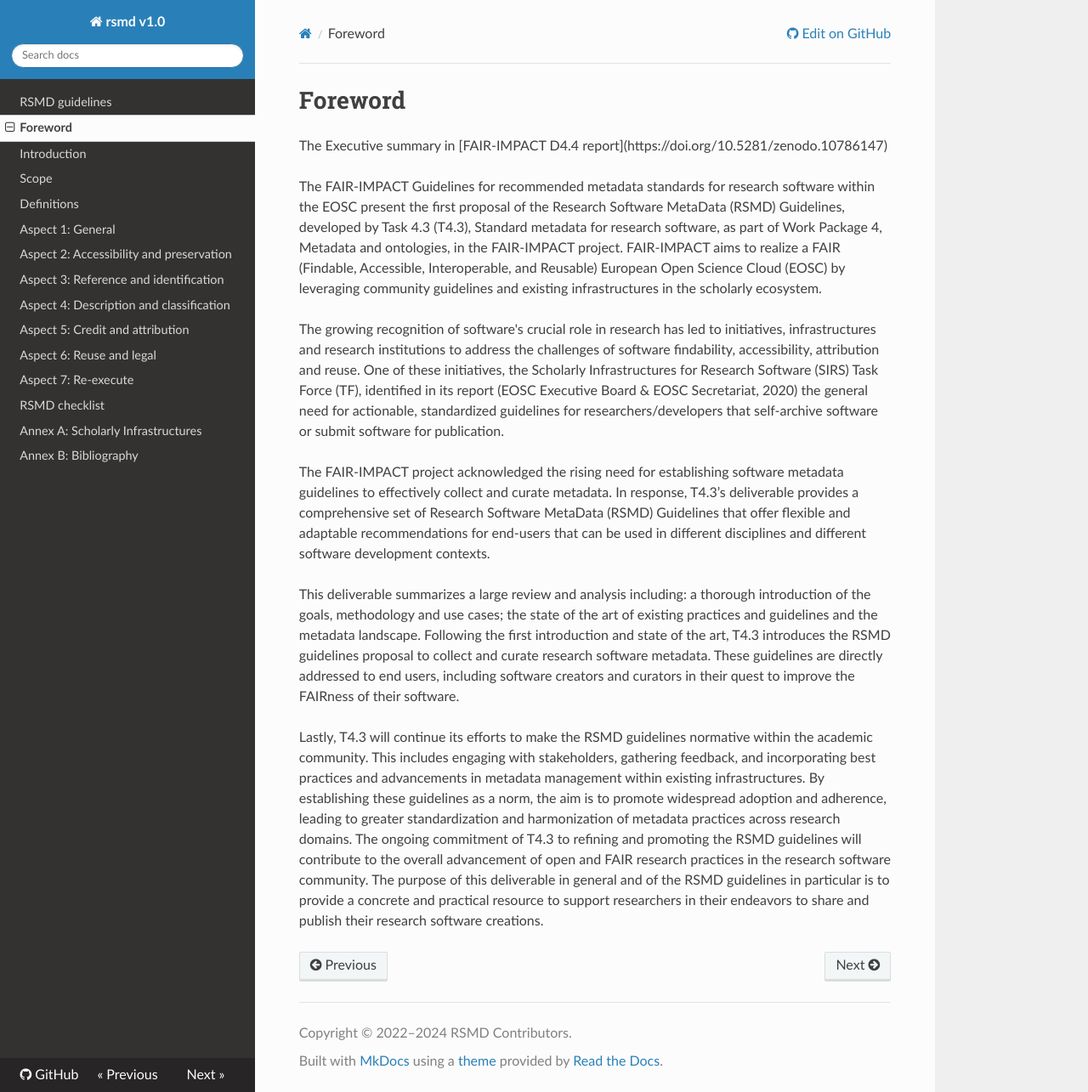
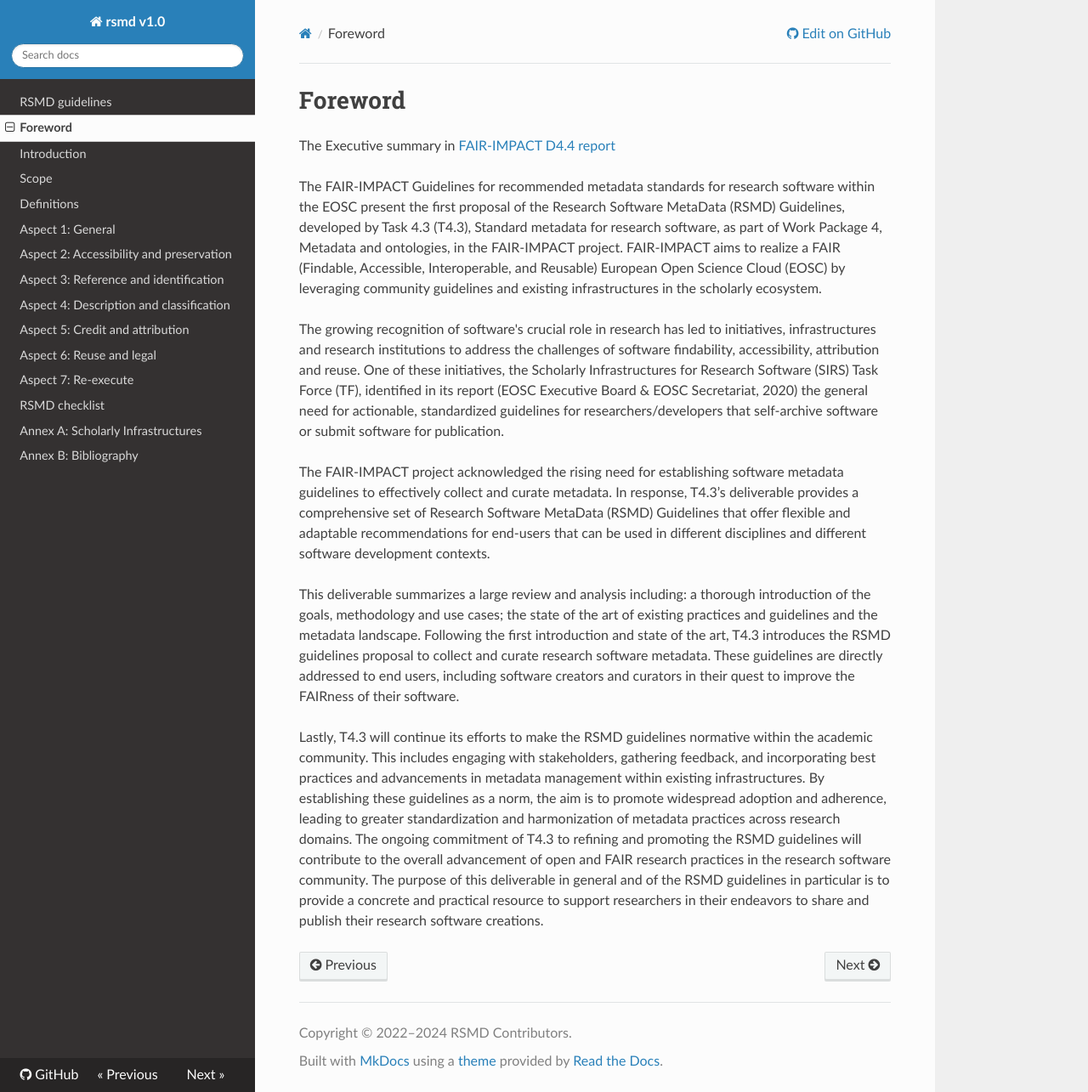
Before and after one commit to FAIR-IMPACT/RSMD-guidelines, an MkDocs documentation site: the page built from chapters/0.Foreword.md, in a window 1280 px wide and 1285 px high. Shown: the whole window at 85% size. Built offline with MkDocs 1.6.1, drawn with Linux system fonts in a browser that asks for light colours; nearby versions of some CDN libraries; part of the change alters nothing that is shown.

Commit message:
fix "FAIR-IMPACT D4.4 report" link on Foreword page
this commit enables the extension "markdown.extensions.md_in_html" in
order to properly render markdown links inside HTML code, such as the
example below:

   <p markdown="1">
      [this link](http://this.link.example]
   </p>

docs for the "markdown.extensions.md_in_html":

- https://python-markdown.github.io/extensions/md_in_html

```diff
--- a/chapters/0.Foreword.md
+++ b/chapters/0.Foreword.md
@@ -1,6 +1,6 @@
 # Foreword
 
-<p class="callout info">The Executive summary in [FAIR-IMPACT D4.4 report](https://doi.org/10.5281/zenodo.10786147) </p>
+<p markdown="1" class="callout info">The Executive summary in [FAIR-IMPACT D4.4 report](https://doi.org/10.5281/zenodo.10786147) </p>
 The FAIR-IMPACT Guidelines for recommended metadata standards for research software within the EOSC present the first proposal of the Research Software MetaData (RSMD) Guidelines, developed by Task 4.3 (T4.3), Standard metadata for research software, as part of Work Package 4, Metadata and ontologies, in the FAIR-IMPACT project. FAIR-IMPACT aims to realize a FAIR (Findable, Accessible, Interoperable, and Reusable) European Open Science Cloud (EOSC) by leveraging community guidelines and existing infrastructures in the scholarly ecosystem.
 
 The growing recognition of software's crucial role in research has led to initiatives, infrastructures and research institutions to address the challenges of software findability, accessibility, attribution and reuse. One of these initiatives, the Scholarly Infrastructures for Research Software (SIRS) Task Force (TF), identified in its report (EOSC Executive Board & EOSC Secretariat, 2020) the general need for actionable, standardized guidelines for researchers/developers that self-archive software or submit software for publication.
--- a/mkdocs.yml
+++ b/mkdocs.yml
@@ -31,3 +31,4 @@ markdown_extensions:
    guess_lang: false
 - pymdownx.tasklist:
       custom_checkbox: true
+- markdown.extensions.md_in_html
```
